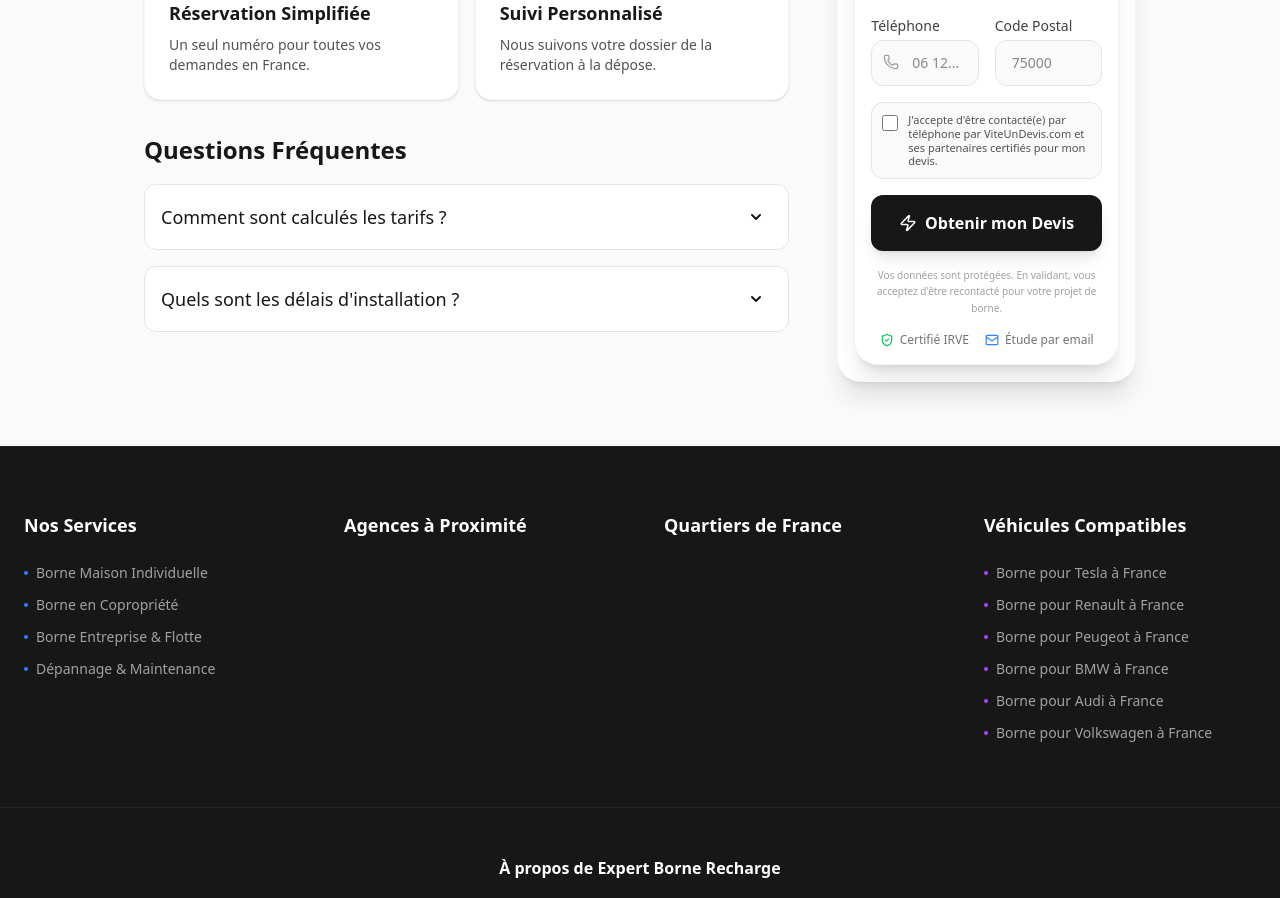
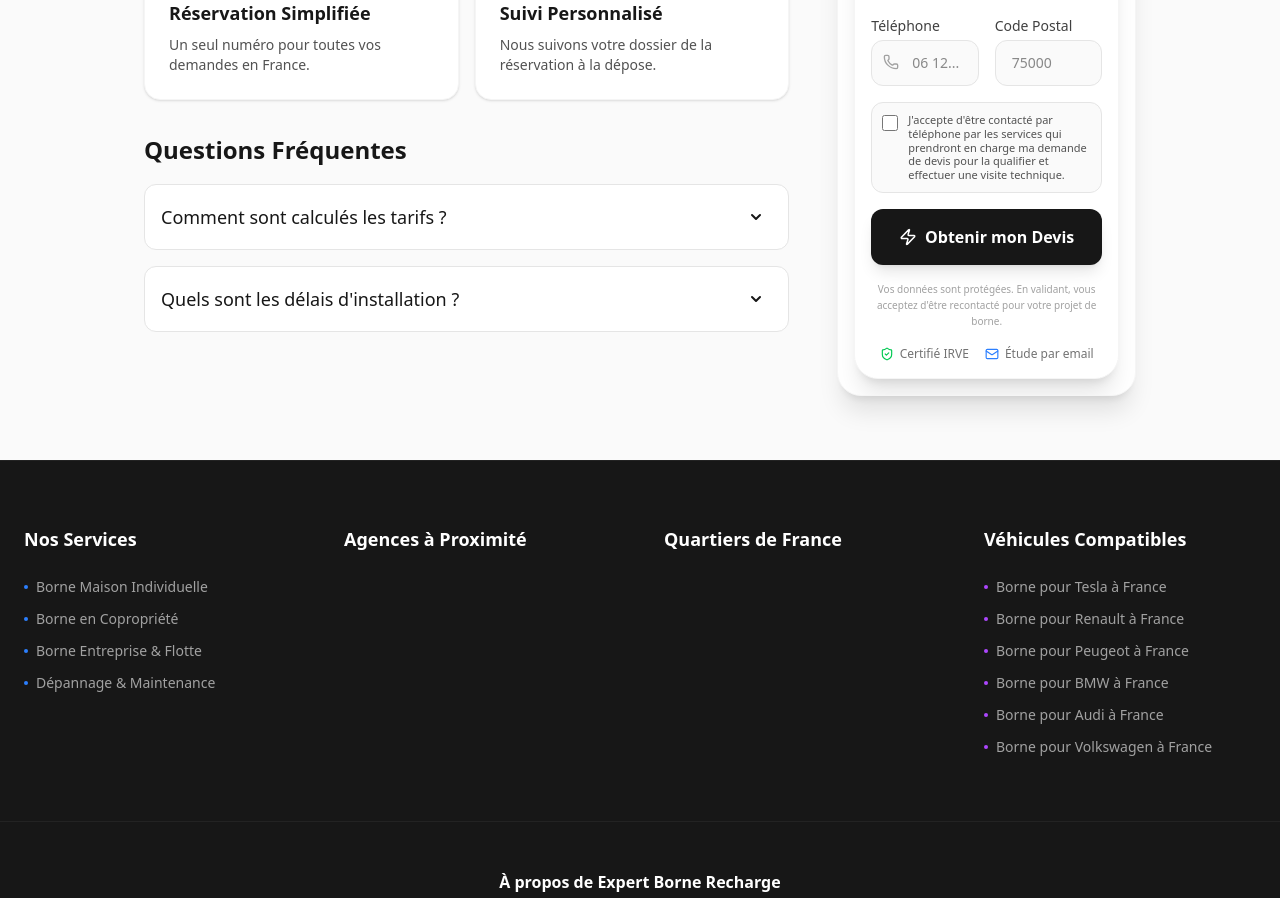
Before and after one commit to tuangiangluong-afk/expertbornerecharge, a Next.js app: page /service/installation-borne-maison in a window 1280 px wide. Shown: the part 1072-1970 px from the top of the page. Built offline with nearby package versions, Linux system fonts and the light colour scheme.

Commit message:
fix(consent): exact legal consent wording for ViteUnDevis Bloctel compliance

```diff
--- a/src/app/api/leads/route.ts
+++ b/src/app/api/leads/route.ts
@@ -12,7 +12,7 @@ export async function POST(request: Request) {
         const domain = body.domain || "expertbornerecharge.com";
         const siteUrl = domain.startsWith("http") ? domain : `https://${domain}`;
 
-        const consentText = body.consentText || "J'accepte d'être contacté(e) par téléphone par ViteUnDevis.com et ses partenaires certifiés pour la qualification de ma demande de devis et la réalisation d'une étude technique.";
+        const consentText = body.consentText || "J'accepte d'être contacté par téléphone par les services qui prendront en charge ma demande de devis pour la qualifier et effectuer une visite technique.";
         const consentDate = body.consentDate ? body.consentDate.replace('T', ' ').substring(0, 19) : new Date().toISOString().replace('T', ' ').substring(0, 19);
         const consentIp = (clientIp && clientIp !== '127.0.0.1' && clientIp !== '::1') ? clientIp : "82.64.15.20";
         const consentUrl = body.consentUrl || refererUrl || siteUrl;
--- a/src/components/BookingWidget.tsx
+++ b/src/components/BookingWidget.tsx
@@ -53,7 +53,7 @@ export function BookingWidget({ city, compact = false }: BookingWidgetProps) {
             domain: city.domain,
             timestamp: new Date().toISOString(),
             phoneConsent,
-            consentText: "J'accepte d'être contacté(e) par téléphone par ViteUnDevis.com et ses partenaires certifiés pour la qualification de ma demande de devis et la réalisation d'une étude technique.",
+            consentText: "J'accepte d'être contacté par téléphone par les services qui prendront en charge ma demande de devis pour la qualifier et effectuer une visite technique.",
             consentDate: new Date().toISOString(),
             consentUrl: typeof window !== 'undefined' ? window.location.href : `https://${city.domain}`,
             attribution // Include attribution data here
@@ -208,8 +208,7 @@ export function BookingWidget({ city, compact = false }: BookingWidgetProps) {
                             className="mt-0.5 h-4 w-4 rounded border-neutral-300 text-blue-600 focus:ring-blue-500 accent-blue-600 shrink-0"
                         />
                         <span className="text-[11px] text-neutral-600 leading-tight">
-                            J&apos;accepte d&apos;être contacté(e) par téléphone par ViteUnDevis.com et ses partenaires certifiés pour mon devis.
-                        </span>
+                            J&apos;accepte d&apos;être contacté par téléphone par les services qui prendront en charge ma demande de devis pour la qualifier et effectuer une visite technique.</span>
                     </label>
                 </div>
 
--- a/src/components/LeadForm.tsx
+++ b/src/components/LeadForm.tsx
@@ -252,7 +252,7 @@ export default function LeadForm({
                 leadScore: getLeadScore(),
                 timestamp: new Date().toISOString(),
                 phoneConsent: formData.phoneConsent,
-                consentText: "J'accepte d'être contacté(e) par téléphone par ViteUnDevis.com et ses partenaires certifiés pour la qualification de ma demande de devis et la réalisation d'une étude technique.",
+                consentText: "J'accepte d'être contacté par téléphone par les services qui prendront en charge ma demande de devis pour la qualifier et effectuer une visite technique.",
                 consentDate: new Date().toISOString(),
                 consentUrl: typeof window !== 'undefined' ? window.location.href : `https://${domain}`,
                 attribution // Include attribution data here
@@ -679,8 +679,7 @@ export default function LeadForm({
                                         className="mt-0.5 h-4 w-4 rounded border-neutral-300 text-blue-600 focus:ring-blue-500 accent-blue-600 shrink-0"
                                     />
                                     <span className="text-[11px] text-neutral-600 leading-tight">
-                                        J&apos;accepte d&apos;être contacté(e) par téléphone par ViteUnDevis.com et ses partenaires certifiés pour la qualification de ma demande de devis et la réalisation d&apos;une étude technique.
-                                    </span>
+                                        J&apos;accepte d&apos;être contacté par téléphone par les services qui prendront en charge ma demande de devis pour la qualifier et effectuer une visite technique.</span>
                                 </label>
                             </div>
                         </div>
--- a/src/components/LeadFormPro.tsx
+++ b/src/components/LeadFormPro.tsx
@@ -273,7 +273,7 @@ export default function LeadFormPro({
                 leadSegment: 'B2B',
                 timestamp: new Date().toISOString(),
                 phoneConsent: formData.phoneConsent,
-                consentText: "J'accepte d'être contacté(e) par téléphone par ViteUnDevis.com et ses partenaires certifiés pour la qualification de ma demande de devis et la réalisation d'une étude technique.",
+                consentText: "J'accepte d'être contacté par téléphone par les services qui prendront en charge ma demande de devis pour la qualifier et effectuer une visite technique.",
                 consentDate: new Date().toISOString(),
                 consentUrl: typeof window !== 'undefined' ? window.location.href : `https://${domain}`,
                 attribution // Include attribution data here
@@ -698,8 +698,7 @@ export default function LeadFormPro({
                                         className="mt-0.5 h-4 w-4 rounded border-neutral-300 text-purple-600 focus:ring-purple-500 accent-purple-600 shrink-0"
                                     />
                                     <span className="text-[11px] text-neutral-600 leading-tight">
-                                        J&apos;accepte d&apos;être contacté(e) par téléphone par ViteUnDevis.com et ses partenaires certifiés pour la qualification de ma demande de devis et la réalisation d&apos;une étude technique.
-                                    </span>
+                                        J&apos;accepte d&apos;être contacté par téléphone par les services qui prendront en charge ma demande de devis pour la qualifier et effectuer une visite technique.</span>
                                 </label>
                             </div>
                         </div>
--- a/src/lib/viteundevis.ts
+++ b/src/lib/viteundevis.ts
@@ -42,7 +42,7 @@ export async function sendLeadToViteUnDevis(payload: VUDLeadPayload): Promise<VU
     ? 'https://www.viteundevis.com/api/get.php?test=1'
     : 'https://www.viteundevis.com/api/get.php';
 
-  const defaultConsentText = "J'accepte d'être contacté(e) par téléphone par ViteUnDevis.com et ses partenaires certifiés pour la qualification de ma demande de devis et la réalisation d'une étude technique.";
+  const defaultConsentText = "J'accepte d'être contacté par téléphone par les services qui prendront en charge ma demande de devis pour la qualifier et effectuer une visite technique.";
   const textConsent = payload.consent_text || defaultConsentText;
   const dateConsent = payload.consent_date ? payload.consent_date.replace('T', ' ').substring(0, 19) : new Date().toISOString().replace('T', ' ').substring(0, 19);
   const ipConsent = (payload.consent_ip && payload.consent_ip !== '127.0.0.1' && payload.consent_ip !== '::1') ? payload.consent_ip : '82.64.15.20';
```
